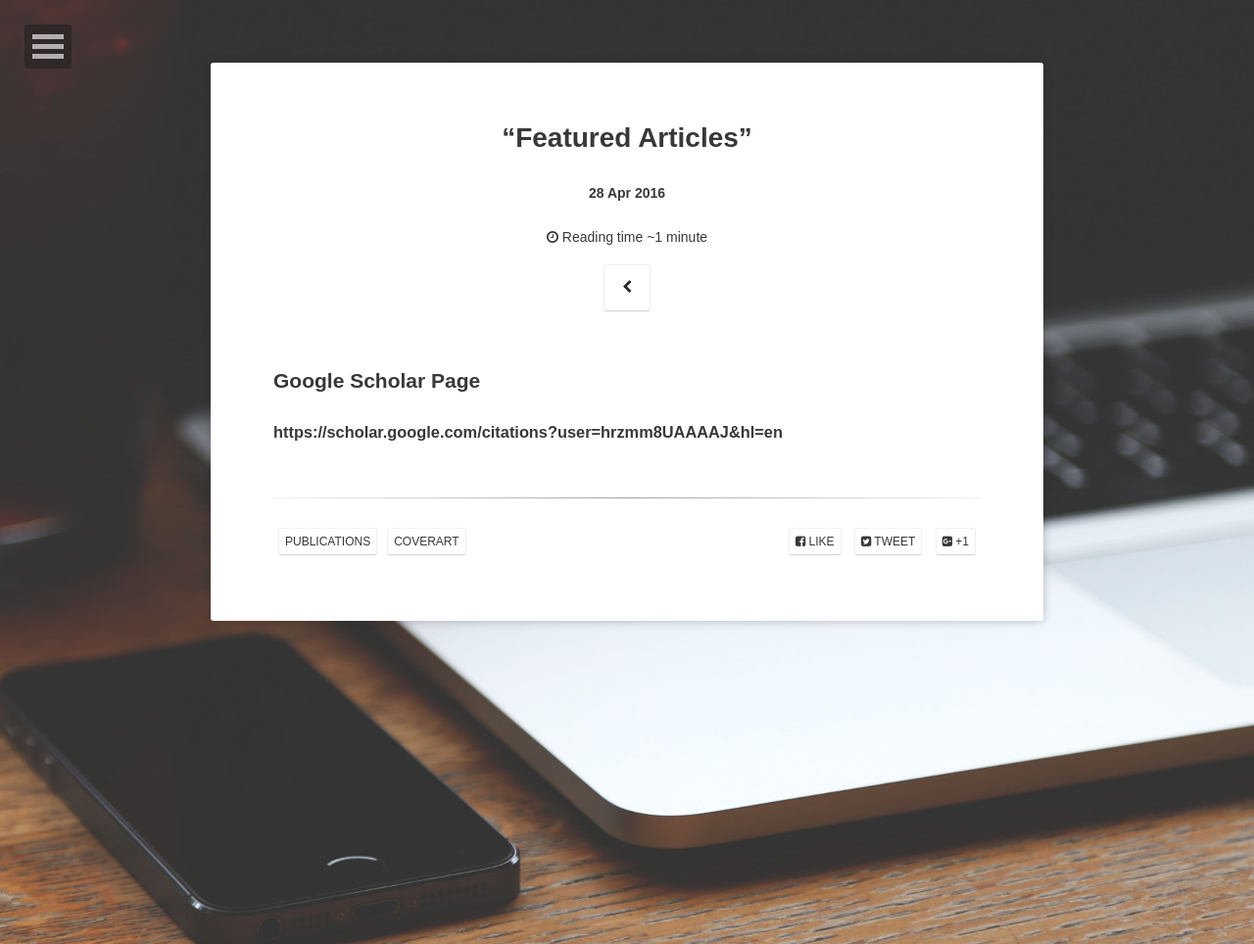
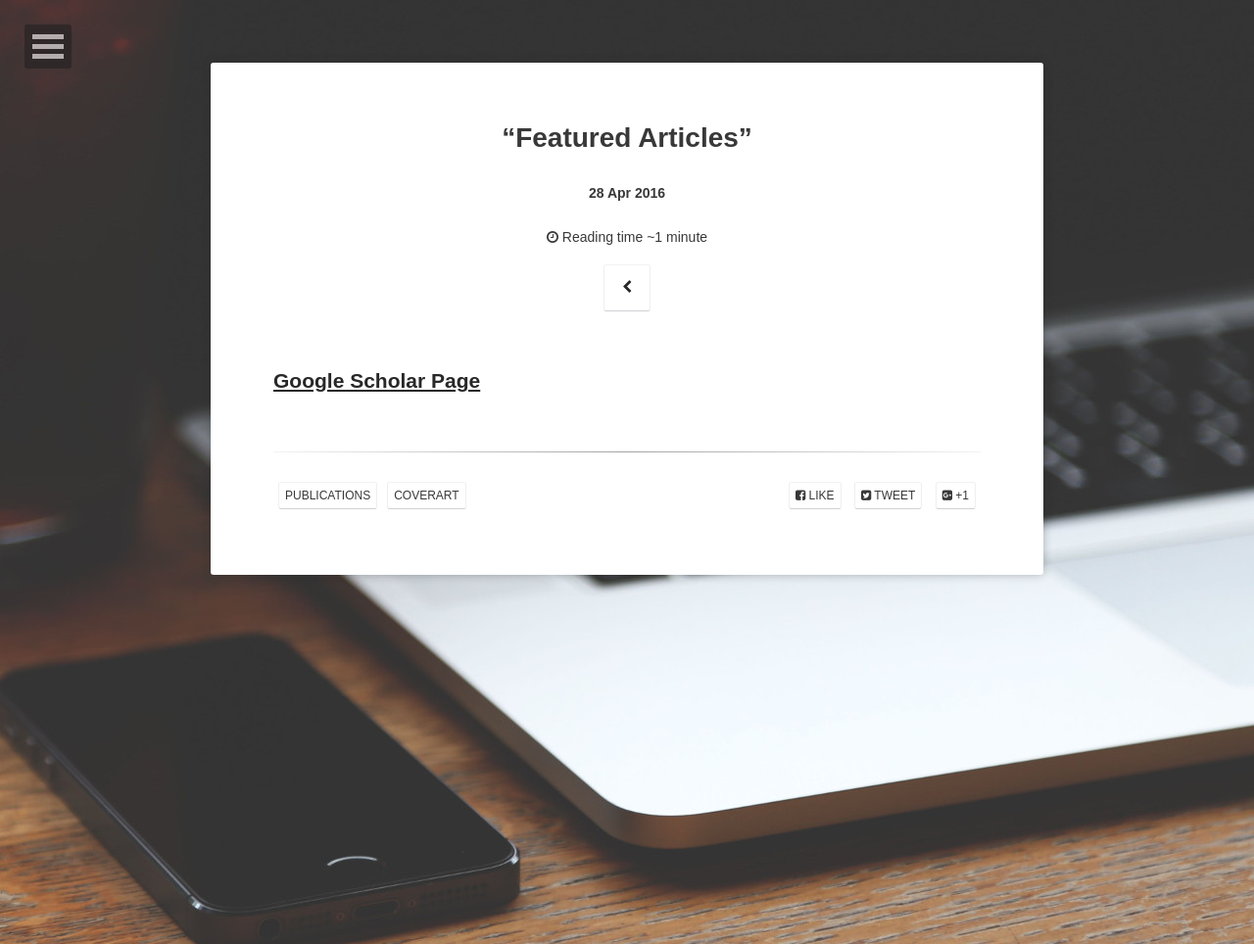
Before and after one commit to vigyan16/vigyan16.github.io, a Jekyll site: the page built from _posts/2016-04-28-Featured-Publications.md, in a window 1280 px wide. Shown: the whole page at 98% size. Built offline with Jekyll 4.4.1, drawn with Linux system fonts in a browser that asks for light colours; some web fonts are replaced.

Commit message:
Update 2016-04-28-Featured-Publications.md

```diff
--- a/_posts/2016-04-28-Featured-Publications.md
+++ b/_posts/2016-04-28-Featured-Publications.md
@@ -10,5 +10,4 @@ tag:
 comments: false
 ---
 
-## Google Scholar Page
-### https://scholar.google.com/citations?user=hrzmm8UAAAAJ&hl=en
+## [Google Scholar Page](https://scholar.google.com/citations?user=hrzmm8UAAAAJ&hl=en)
```
